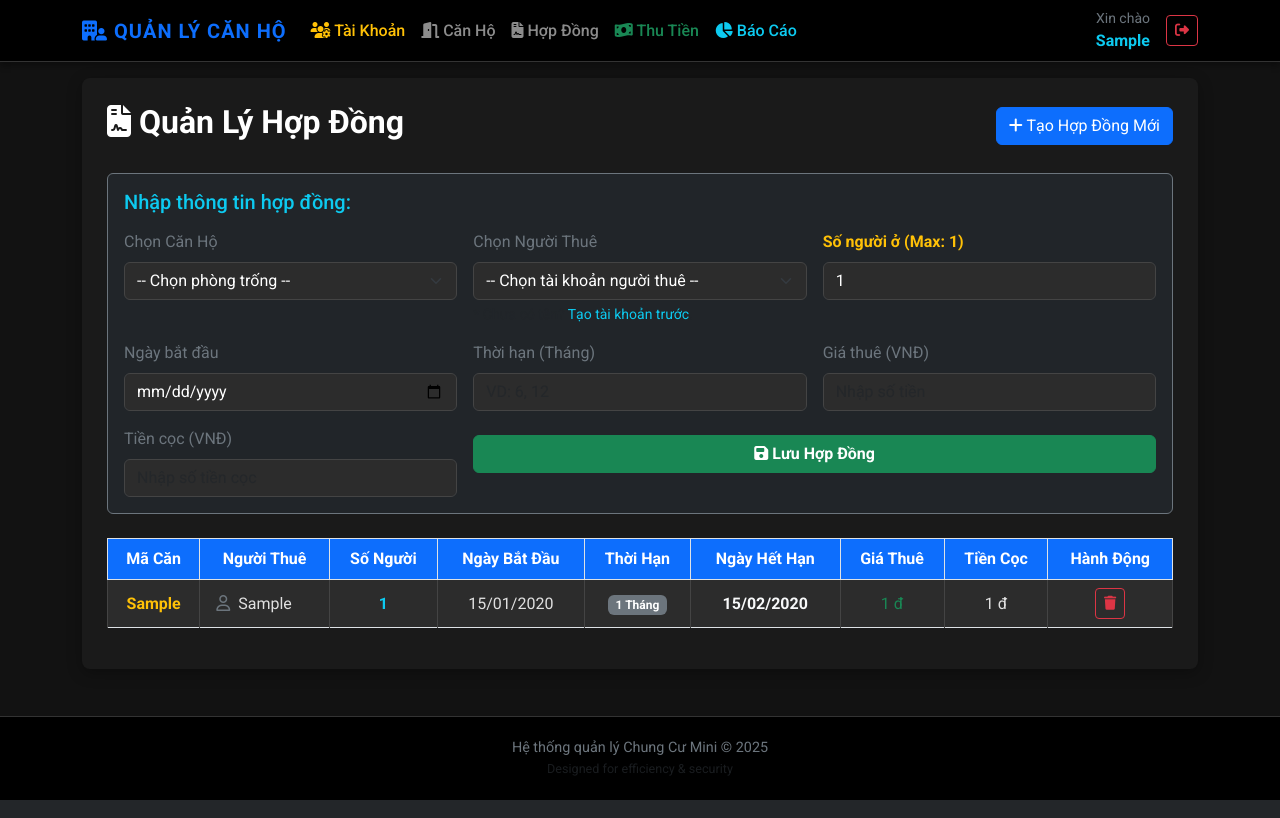
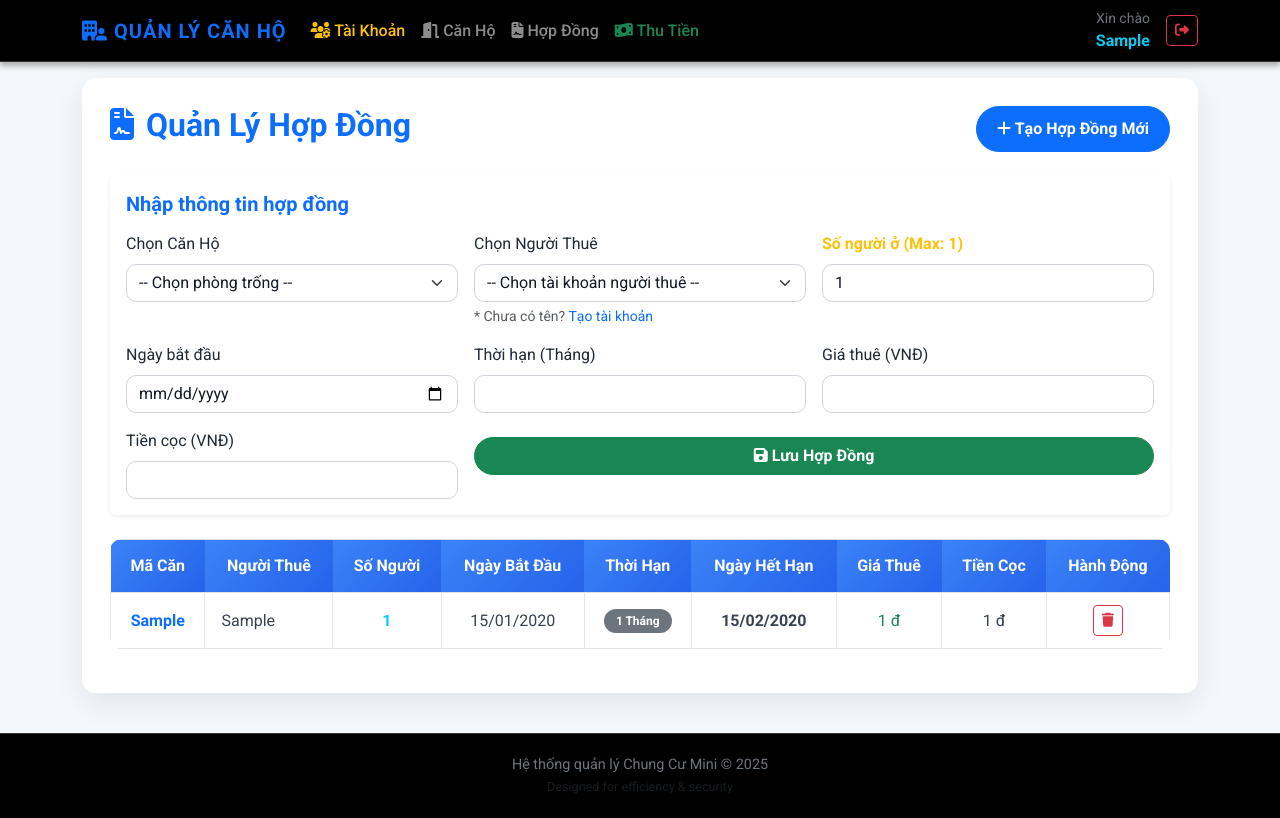
Before and after one commit to XuanKhanh1/ChungCuMini, a Flask app: page /quan-ly-hop-dong in a window 1280 px wide, after a click on "Tạo Hợp Đồng Mới". Run offline with Flask 3, Linux system fonts and the light colour scheme; a user stored in the database is signed in; tables that the repository leaves empty hold one stand-in row (values such as "Sample post"); one stand-in notice (Sample message) is shown.

Commit message:
Chinh sua giao dien

```diff
--- a/templates/base.html
+++ b/templates/base.html
@@ -13,7 +13,7 @@
 
     <style>
         body {
-            background-color: #121212; /* Nền tối chuẩn Dark Mode */
+            background-color: #121212;
             color: #e0e0e0;
             font-family: 'Roboto', sans-serif;
             display: flex;
@@ -63,6 +63,7 @@
         .main-content {
             padding-bottom: 40px;
         }
+
     </style>
 </head>
 <body>
@@ -79,19 +80,26 @@
         <div class="collapse navbar-collapse" id="navbarNav">
             <ul class="navbar-nav me-auto">
                 {% if current_user.is_authenticated and current_user.vai_tro == 'Admin' %}
-                        <li class="nav-item"><a class="nav-link text-warning" href="{{ url_for('ql_tai_khoan') }}"><i class="fa-solid fa-users-gear"></i> Tài Khoản</a></li>
-                        <li class="nav-item"><a class="nav-link" href="{{ url_for('page_them_can_ho') }}"><i class="fa-solid fa-door-open"></i> Căn Hộ</a></li>
-                        <li class="nav-item"><a class="nav-link" href="{{ url_for('ql_hop_dong') }}"><i class="fa-solid fa-file-contract"></i> Hợp Đồng</a></li>
-                        <li class="nav-item"><a class="nav-link text-success" href="{{ url_for('ql_hoa_don') }}"><i class="fa-solid fa-money-bill-wave"></i> Thu Tiền</a></li>
-                        <li class="nav-item"><a class="nav-link text-info" href="{{ url_for('thong_ke') }}"><i class="fa-solid fa-chart-pie"></i> Báo Cáo</a></li>
+                <li class="nav-item"><a class="nav-link text-warning" href="{{ url_for('ql_tai_khoan') }}"><i
+                        class="fa-solid fa-users-gear"></i> Tài Khoản</a></li>
+                <li class="nav-item"><a class="nav-link" href="{{ url_for('page_them_can_ho') }}"><i
+                        class="fa-solid fa-door-open"></i> Căn Hộ</a></li>
+                <li class="nav-item"><a class="nav-link" href="{{ url_for('ql_hop_dong') }}"><i
+                        class="fa-solid fa-file-contract"></i> Hợp Đồng</a></li>
+                <li class="nav-item"><a class="nav-link text-success" href="{{ url_for('ql_hoa_don') }}"><i
+                        class="fa-solid fa-money-bill-wave"></i> Thu Tiền</a></li>
 
                 {% elif current_user.is_authenticated and current_user.vai_tro == 'ChuNha' %}
-                        <li class="nav-item"><a class="nav-link text-info" href="{{ url_for('thong_ke') }}"><i class="fa-solid fa-chart-line"></i> Doanh Thu</a></li>
-                        <li class="nav-item"><a class="nav-link" href="{{ url_for('ql_hop_dong') }}"><i class="fa-solid fa-file-contract"></i> Hợp Đồng</a></li>
-                        <li class="nav-item"><a class="nav-link text-warning" href="{{ url_for('thay_doi_quy_dinh') }}"><i class="fa-solid fa-sliders"></i> Cấu Hình Giá</a></li>
+                <li class="nav-item"><a class="nav-link text-info" href="{{ url_for('thong_ke') }}"><i
+                        class="fa-solid fa-chart-line"></i> Doanh Thu</a></li>
+                <li class="nav-item"><a class="nav-link" href="{{ url_for('ql_hop_dong') }}"><i
+                        class="fa-solid fa-file-contract"></i> Hợp Đồng</a></li>
+                <li class="nav-item"><a class="nav-link text-warning" href="{{ url_for('thay_doi_quy_dinh') }}"><i
+                        class="fa-solid fa-sliders"></i> Cấu Hình Giá</a></li>
 
                 {% elif current_user.is_authenticated %}
-                        <li class="nav-item"><a class="nav-link" href="{{ url_for('thong_tin_ca_nhan') }}"><i class="fa-solid fa-user"></i> Thông Tin</a></li>
+                <li class="nav-item"><a class="nav-link" href="{{ url_for('thong_tin_ca_nhan') }}"><i
+                        class="fa-solid fa-user"></i> Thông Tin</a></li>
                 <li class="nav-item">
                     <a class="nav-link text-warning fw-bold" href="{{ url_for('thanh_toan') }}">
                         <i class="fa-solid fa-qrcode"></i> Đóng Tiền (QR)
@@ -160,6 +168,7 @@
                 bsAlert.close();
             });
         }, 4000);
+
 </script>
 </body>
 </html>
--- a/templates/quan_ly_hoa_don.html
+++ b/templates/quan_ly_hoa_don.html
@@ -20,7 +20,7 @@
         border-color: #0d6efd;
     }
     .table-dark-custom th {
-        background-color: #198754; /* Màu xanh lá cho phần tiền nong */
+        background-color: #198754;
         color: white;
         text-align: center;
         vertical-align: middle;
--- a/templates/quan_ly_hop_dong.html
+++ b/templates/quan_ly_hop_dong.html
@@ -2,47 +2,89 @@
 
 {% block content %}
 <style>
+    body {
+        background-color: #f4f7fb;
+    }
+
+    /* MAIN BOX */
     .main-box {
-        background-color: #1a1a1a; /* Nền đen xám */
-        color: white;
-        padding: 25px;
-        border-radius: 8px;
-        box-shadow: 0 4px 15px rgba(0,0,0,0.3);
+        background-color: #ffffff;
+        color: #1f2937;
+        padding: 28px;
+        border-radius: 14px;
+        box-shadow: 0 10px 30px rgba(0,0,0,0.08);
     }
+
+    /* FORM */
     .form-control, .form-select {
-        background-color: #2c2c2c;
-        border: 1px solid #444;
-        color: #fff;
+        background-color: #ffffff;
+        border: 1px solid #d1d5db;
+        color: #111827;
+        border-radius: 10px;
     }
+
     .form-control:focus, .form-select:focus {
-        background-color: #333;
-        color: #fff;
-        border-color: #0d6efd;
-        outline: none;
+        border-color: #3b82f6;
+        box-shadow: 0 0 0 0.2rem rgba(59,130,246,.2);
     }
+
+    /* TABLE */
+    .table-dark-custom {
+        border-radius: 12px;
+        overflow: hidden;
+    }
+
     .table-dark-custom th {
-        background-color: #0d6efd; /* Xanh dương */
+        background: linear-gradient(135deg, #3b82f6, #2563eb);
         color: white;
         text-align: center;
         vertical-align: middle;
+        border: none;
+        padding: 14px;
     }
+
     .table-dark-custom td {
         vertical-align: middle;
         text-align: center;
-        background-color: #2c2c2c;
-        color: #e0e0e0;
-        border-color: #444;
+        background-color: #ffffff;
+        color: #374151;
+        border-color: #e5e7eb;
+        padding: 12px;
     }
-    /* Style cho option trong select để dễ nhìn hơn trên nền tối */
+
+    .table-dark-custom tbody tr:hover td {
+        background-color: #f1f5f9;
+    }
+
+    /* BADGES & TEXT */
+    .badge {
+        border-radius: 999px;
+        padding: 6px 12px;
+    }
+
     option {
-        background-color: #2c2c2c;
-        color: white;
+        background-color: #ffffff;
+        color: #111827;
+    }
+
+    /* BUTTON */
+    .btn-primary {
+        border-radius: 999px;
+        padding: 10px 20px;
+        font-weight: 600;
+    }
+
+    .btn-success {
+        border-radius: 999px;
+        font-weight: 600;
     }
 </style>
 
 <div class="container main-box">
     <div class="d-flex justify-content-between align-items-center mb-4">
-        <h2 class="fw-bold"><i class="fa-solid fa-file-contract"></i> Quản Lý Hợp Đồng</h2>
+        <h2 class="fw-bold text-primary">
+            <i class="fa-solid fa-file-contract me-1"></i> Quản Lý Hợp Đồng
+        </h2>
 
         {% if current_user.vai_tro == 'Admin' %}
         <button class="btn btn-primary" type="button" data-bs-toggle="collapse" data-bs-target="#formHopDong">
@@ -56,19 +98,22 @@
             {% for category, message in messages %}
                 <div class="alert alert-{{ category }} alert-dismissible fade show" role="alert">
                     {{ message }}
-                    <button type="button" class="btn-close" data-bs-dismiss="alert" aria-label="Close"></button>
+                    <button type="button" class="btn-close" data-bs-dismiss="alert"></button>
                 </div>
             {% endfor %}
         {% endif %}
     {% endwith %}
 
     <div class="collapse mb-4" id="formHopDong">
-        <div class="card card-body bg-dark border border-secondary">
-            <h5 class="card-title text-info mb-3">Nhập thông tin hợp đồng:</h5>
+        <div class="card card-body border-0 shadow-sm">
+            <h5 class="card-title text-primary mb-3 fw-bold">
+                Nhập thông tin hợp đồng
+            </h5>
+
             <form method="POST" action="{{ url_for('ql_hop_dong') }}">
                 <div class="row g-3">
                     <div class="col-md-4">
-                        <label class="form-label text-secondary">Chọn Căn Hộ</label>
+                        <label class="form-label">Chọn Căn Hộ</label>
                         <select name="ma_can" class="form-select" required>
                             <option value="" selected disabled>-- Chọn phòng trống --</option>
                             {% if can_trong %}
@@ -84,46 +129,56 @@
                     </div>
 
                     <div class="col-md-4">
-                        <label class="form-label text-secondary">Chọn Người Thuê</label>
+                        <label class="form-label">Chọn Người Thuê</label>
                         <select name="id_nguoi_thue" class="form-select" required>
                             <option value="" selected disabled>-- Chọn tài khoản người thuê --</option>
                             {% if ds_users %}
                                 {% for u in ds_users %}
                                     <option value="{{ u.id }}">
-                                        {{ u.ho_ten }} (User: {{ u.ten_dang_nhap }})
+                                        {{ u.ho_ten }} ({{ u.ten_dang_nhap }})
                                     </option>
                                 {% endfor %}
                             {% else %}
-                                <option disabled>Chưa có tài khoản Người Thuê nào</option>
+                                <option disabled>Chưa có tài khoản</option>
                             {% endif %}
                         </select>
-                        <div class="form-text text-muted small mt-1">
-                            * Chưa có tên? <a href="{{ url_for('ql_tai_khoan') }}" class="text-decoration-none text-info">Tạo tài khoản trước</a>.
+                        <div class="form-text">
+                            * Chưa có tên?
+                            <a href="{{ url_for('ql_tai_khoan') }}" class="text-decoration-none text-primary">
+                                Tạo tài khoản
+                            </a>
                         </div>
                     </div>
 
                     <div class="col-md-4">
-                        <label class="form-label text-warning fw-bold">Số người ở (Max: {{ quy_dinh.so_nguoi_toi_da }})</label>
+                        <label class="form-label fw-bold text-warning">
+                            Số người ở (Max: {{ quy_dinh.so_nguoi_toi_da }})
+                        </label>
                         <input type="number" name="so_nguoi_o" class="form-control" value="1" min="1" required>
                     </div>
+
                     <div class="col-md-4">
-                        <label class="form-label text-secondary">Ngày bắt đầu</label>
+                        <label class="form-label">Ngày bắt đầu</label>
                         <input type="date" name="ngay_bat_dau" class="form-control" required>
                     </div>
+
                     <div class="col-md-4">
-                        <label class="form-label text-secondary">Thời hạn (Tháng)</label>
-                        <input type="number" name="thoi_han" class="form-control" placeholder="VD: 6, 12" required>
+                        <label class="form-label">Thời hạn (Tháng)</label>
+                        <input type="number" name="thoi_han" class="form-control" required>
                     </div>
+
                     <div class="col-md-4">
-                        <label class="form-label text-secondary">Giá thuê (VNĐ)</label>
-                        <input type="number" name="gia_thue" class="form-control" placeholder="Nhập số tiền" required>
+                        <label class="form-label">Giá thuê (VNĐ)</label>
+                        <input type="number" name="gia_thue" class="form-control" required>
                     </div>
+
                     <div class="col-md-4">
-                        <label class="form-label text-secondary">Tiền cọc (VNĐ)</label>
-                        <input type="number" name="tien_coc" class="form-control" placeholder="Nhập số tiền cọc" required>
+                        <label class="form-label">Tiền cọc (VNĐ)</label>
+                        <input type="number" name="tien_coc" class="form-control" required>
                     </div>
+
                     <div class="col-md-8 text-end mt-4">
-                        <button type="submit" class="btn btn-success fw-bold px-4 w-100">
+                        <button type="submit" class="btn btn-success w-100">
                             <i class="fa-solid fa-save"></i> Lưu Hợp Đồng
                         </button>
                     </div>
@@ -152,26 +207,20 @@
             <tbody>
                 {% for hd in danh_sach %}
                 <tr>
-                    <td class="text-warning fw-bold">{{ hd.ma_can }}</td>
-
-                    <td class="text-start ps-3">
-                        <i class="fa-regular fa-user text-secondary me-1"></i> {{ hd.nguoi_thue }}
-                    </td>
-
+                    <td class="fw-bold text-primary">{{ hd.ma_can }}</td>
+                    <td class="text-start ps-3">{{ hd.nguoi_thue }}</td>
                     <td class="fw-bold text-info">{{ hd.so_nguoi_o }}</td>
-
                     <td>{{ hd.ngay_bat_dau.strftime('%d/%m/%Y') }}</td>
                     <td><span class="badge bg-secondary">{{ hd.thoi_han }} Tháng</span></td>
-
-                    <td class="fw-bold text-light">{{ hd.ngay_ket_thuc.strftime('%d/%m/%Y') }}</td>
-
+                    <td class="fw-bold">{{ hd.ngay_ket_thuc.strftime('%d/%m/%Y') }}</td>
                     <td class="text-success">{{ "{:,.0f}".format(hd.gia_thue) }} đ</td>
                     <td>{{ "{:,.0f}".format(hd.tien_coc) }} đ</td>
 
                     {% if current_user.vai_tro == 'Admin' %}
                     <td>
-                        <form action="{{ url_for('xoa_hop_dong', id=hd.id) }}" method="POST" style="display:inline;" onsubmit="return confirm('Bạn có chắc chắn muốn XÓA hợp đồng này không?');">
-                            <button type="submit" class="btn btn-sm btn-outline-danger" title="Xóa">
+                        <form action="{{ url_for('xoa_hop_dong', id=hd.id) }}" method="POST"
+                              onsubmit="return confirm('Bạn có chắc chắn muốn XÓA hợp đồng này không?');">
+                            <button type="submit" class="btn btn-sm btn-outline-danger">
                                 <i class="fa-solid fa-trash"></i>
                             </button>
                         </form>
@@ -180,7 +229,9 @@
                 </tr>
                 {% else %}
                 <tr>
-                    <td colspan="9" class="text-center py-4 text-muted">Chưa có hợp đồng nào.</td>
+                    <td colspan="9" class="text-center py-4 text-muted">
+                        Chưa có hợp đồng nào
+                    </td>
                 </tr>
                 {% endfor %}
             </tbody>
```
Also changed, not shown: app.py (+19 -22 lines), templates/index.html (+43 -31 lines), templates/login.html (+85 -17 lines), models.py (line endings or trailing spaces), static/img.png (added), static/img_1.png (added), 1 other file. Lines whose indentation alone changed are shown as unchanged.
